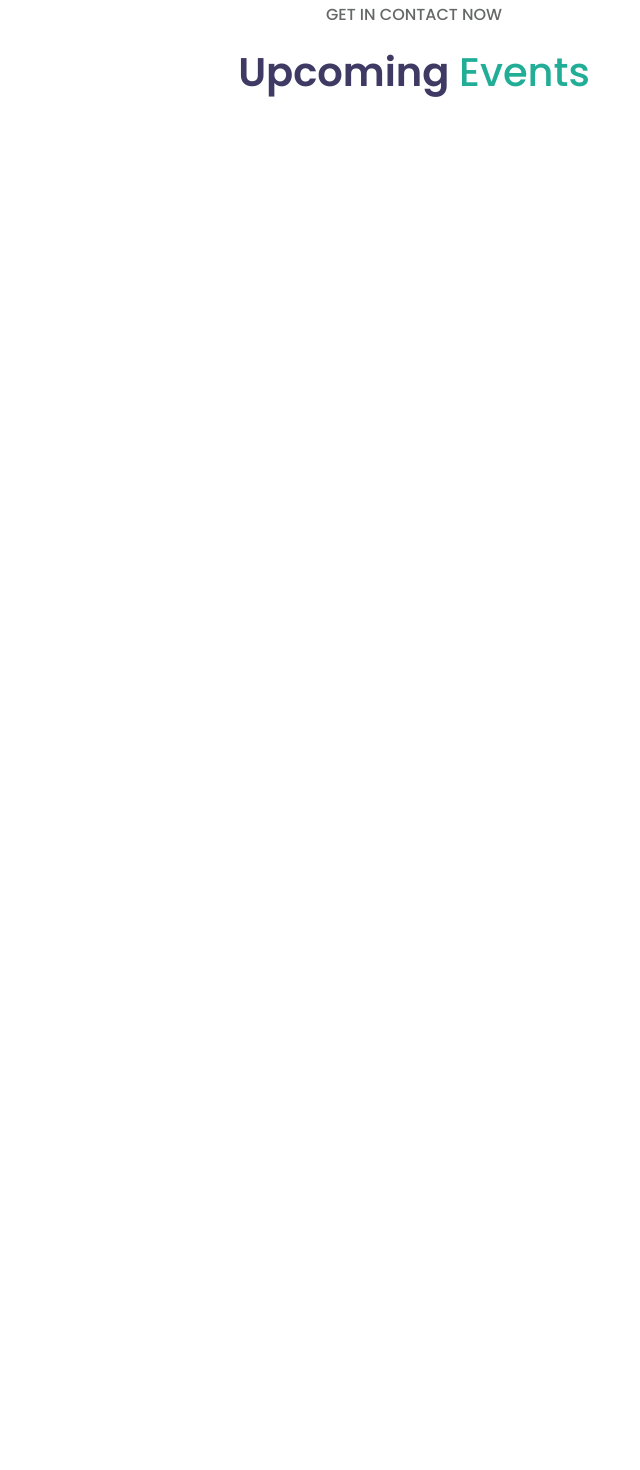
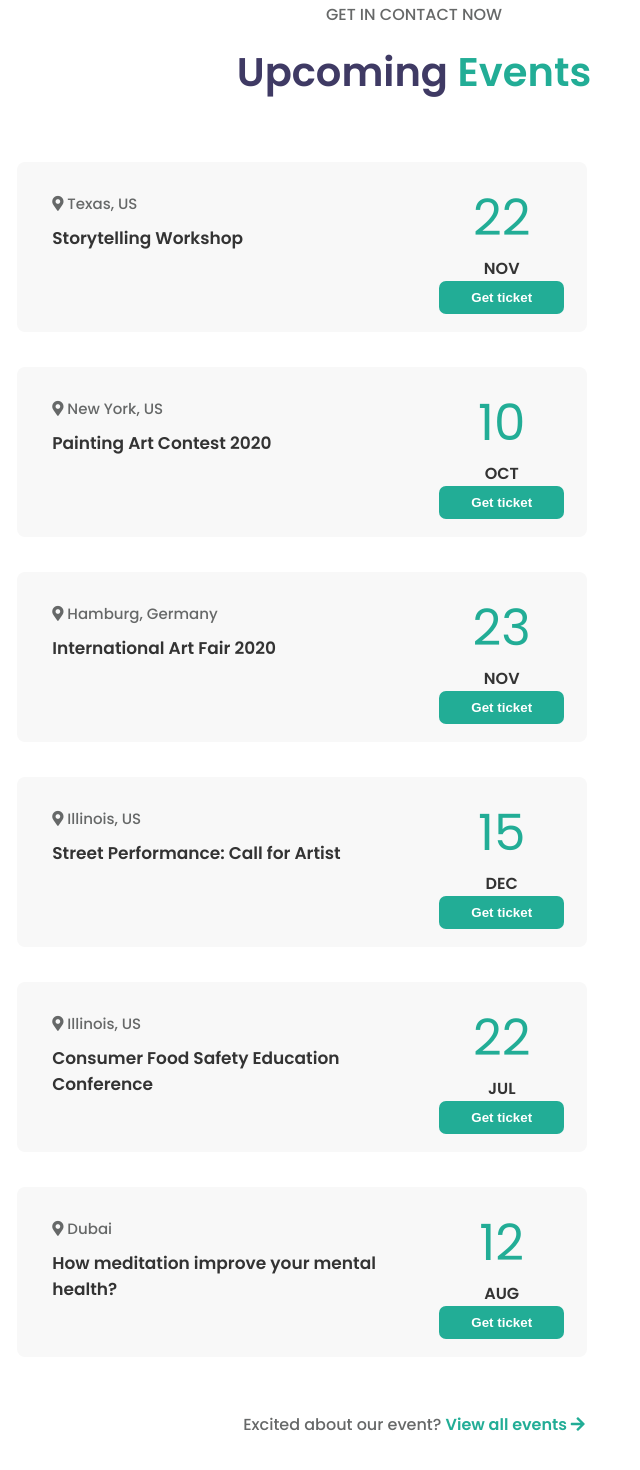
Before and after one commit to AlbertoZanola96/proj-html-vuejs, a Vue app: page / in a window 1280 px wide. Shown: the part 5398-6868 px from the top of the page, without its empty margins (226-866 px from the left). Before the commit the page ends 5500 px from the top, so only its background shows below. Built offline with nearby package versions, Linux system fonts and the light colour scheme.

Commit message:
Completamento Block-seven

```diff
--- a/src/components/Main.vue
+++ b/src/components/Main.vue
@@ -231,8 +231,81 @@
     </div>
     <div class="block-seven">
       <div class="container">
-        <p>GET IN CONTACT NOW</p>
-        <h3>Upcoming <span>Events</span></h3>
+        <div class="center">
+          <p>GET IN CONTACT NOW</p>
+          <h3>Upcoming <span>Events</span></h3>
+        </div>
+        <div class="elements">
+          <div class="item">
+            <div class="item-l">
+              <p><i class="fas fa-map-marker-alt"></i> Texas, US</p>
+              <h4>Storytelling Workshop</h4>
+            </div>
+            <div class="item-r">
+              <h4>22</h4>
+              <h4>NOV</h4>
+              <button>Get ticket</button>
+            </div>
+          </div>
+          <div class="item">
+            <div class="item-l">
+              <p><i class="fas fa-map-marker-alt"></i> New York, US</p>
+              <h4>Painting Art Contest 2020</h4>
+            </div>
+            <div class="item-r">
+              <h4>10</h4>
+              <h4>OCT</h4>
+              <button>Get ticket</button>
+            </div>
+          </div>
+          <div class="item">
+            <div class="item-l">
+              <p><i class="fas fa-map-marker-alt"></i> Hamburg, Germany</p>
+              <h4>International Art Fair 2020</h4>
+            </div>
+            <div class="item-r">
+              <h4>23</h4>
+              <h4>NOV</h4>
+              <button>Get ticket</button>
+            </div>
+          </div>
+          <div class="item">
+            <div class="item-l">
+              <p><i class="fas fa-map-marker-alt"></i> Illinois, US</p>
+              <h4>Street Performance: Call for Artist</h4>
+            </div>
+            <div class="item-r">
+              <h4>15</h4>
+              <h4>DEC</h4>
+              <button>Get ticket</button>
+            </div>
+          </div>
+          <div class="item">
+            <div class="item-l">
+              <p><i class="fas fa-map-marker-alt"></i> Illinois, US</p>
+              <h4>Consumer Food Safety Education Conference</h4>
+            </div>
+            <div class="item-r">
+              <h4>22</h4>
+              <h4>JUL</h4>
+              <button>Get ticket</button>
+            </div>
+          </div>
+          <div class="item">
+            <div class="item-l">
+              <p><i class="fas fa-map-marker-alt"></i> Dubai</p>
+              <h4>How meditation improve your mental health?</h4>
+            </div>
+            <div class="item-r">
+              <h4>12</h4>
+              <h4>AUG</h4>
+              <button>Get ticket</button>
+            </div>
+          </div>
+        </div>
+        <div class="center">
+          <p>Excited about our event? <span>View all events <i class="fas fa-arrow-right"></i></span></p>
+        </div>
       </div>
     </div>
   </main>
@@ -786,8 +859,17 @@ main {
     .container {
       width: 62%;
       margin: 0 auto;
-      text-align: center;
 
+      .center {
+        text-align: center;
+        margin-bottom: 60px;
+        margin-top: 20px;
+
+        span {
+          color: $secondario;
+          font-weight: 600;
+        }
+      }
       p:first-child {
         color: #666868;
         font-weight: 500;
@@ -805,6 +887,74 @@ main {
           font-weight: 500;
         }
       }
+      .elements {
+        width: 100%;
+        display: flex;
+        flex-wrap: wrap;
+        justify-content: space-between;
+
+        .item {
+          width: 570px;
+          height: 170px;
+          background-color: #F8F8F8;
+          margin-bottom: 35px;
+          border-radius: 8px;
+
+          .item-l {
+            width: 60%;
+            float: left;
+            display: flex;
+            flex-direction: column;
+            align-items: flex-start;
+            margin: 30px 0 0 35px;
+
+
+            p {
+              font-size: 15px;
+            }
+
+            h4 {
+              font-size: 17px;
+              font-weight: 600;
+              color: #333333;
+              padding-top: 10px;
+            }
+          }
+
+          .item-r {
+            width: 30%;
+            height: 170px;
+            float: right;
+            display: flex;
+            flex-direction: column;
+            justify-content: center;
+            align-items: center;
+
+
+
+            h4:first-child {
+              font-size: 50px;
+              font-weight: 400;
+              color: $secondario;
+            }
+
+            h4 {
+              color: #333333;
+              font-weight: 600;
+            }
+
+            button {
+              width: 125px;
+              height: 33px;
+              font-weight: 600;
+              border-radius: 7px;
+              background-color: $secondario;
+              color: white;
+              border: none;
+            }
+          }
+        }
+      }
     }
   }
 }
```
